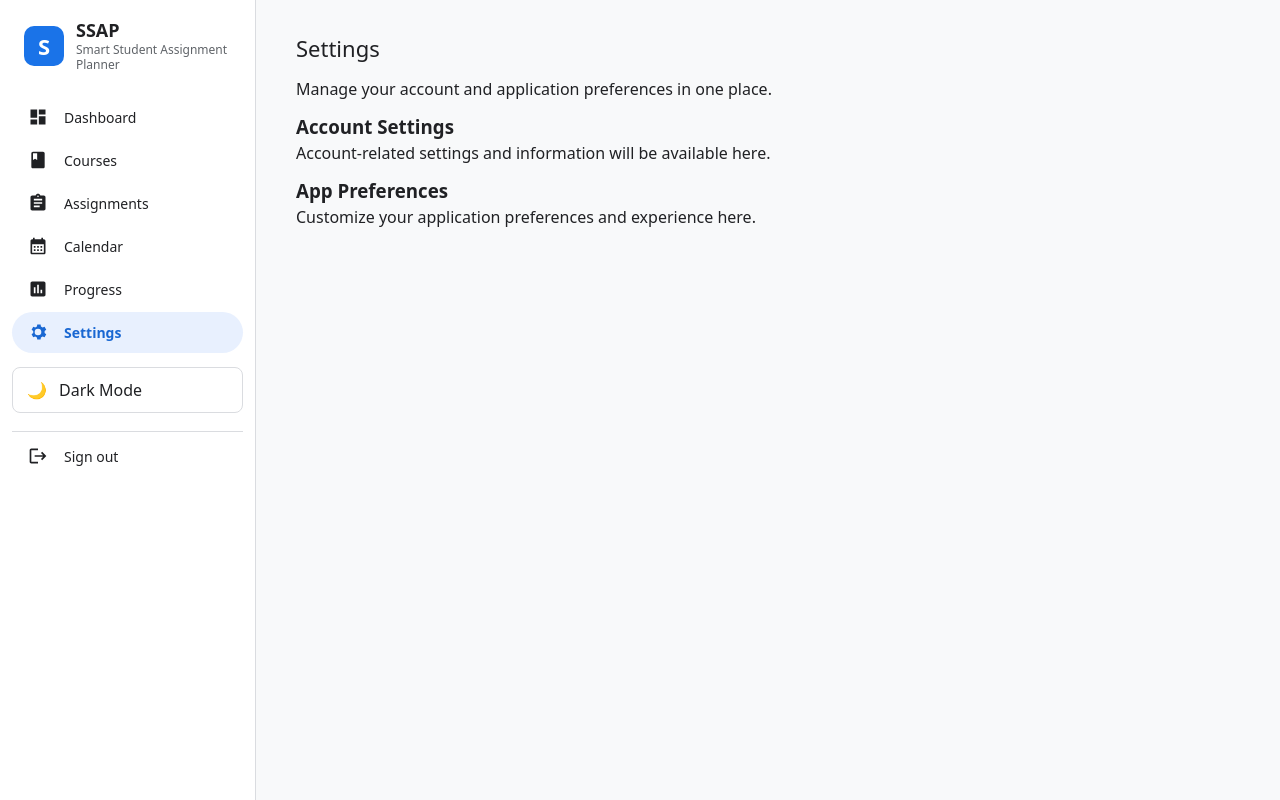
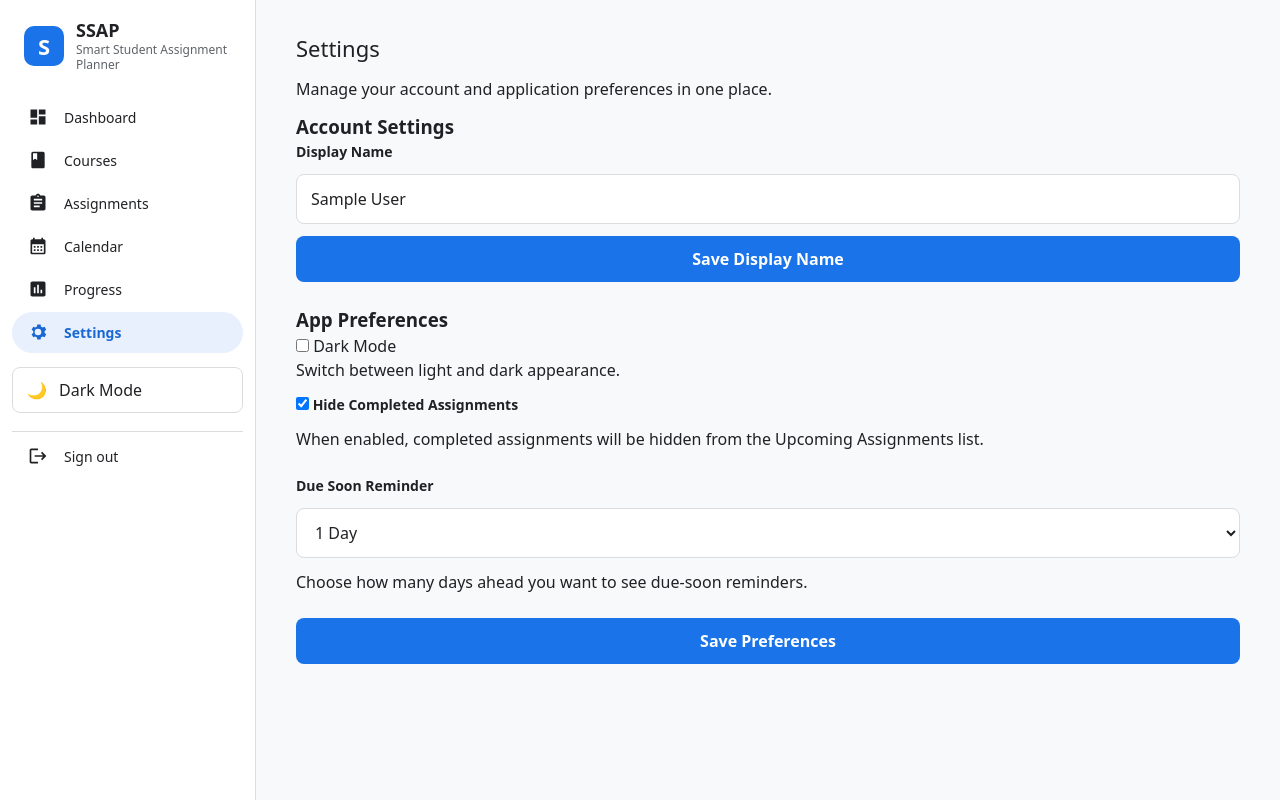
Before and after one commit to BhavyaSura/Smart-Student-Assignment-Planner, a Flask app: page /settings/ in a window 1280 px wide. Run offline with Flask 3, Linux system fonts and the light colour scheme; the visitor is signed in with stand-in values (Sample User, id 1); tables that the repository leaves empty hold one stand-in row (values such as "Sample post").

Commit message:
SSAP-33: Add student settings and preferences

```diff
--- a/features/settings/__init__.py
+++ b/features/settings/__init__.py
@@ -19,6 +19,8 @@ NAV = {
         'M12 8a4 4 0 1 0 0 8 4 4 0 0 0 0-8zm8 4a8 8 0 0 1-.1 1.2l2 1.6-2 3.5-2.4-1a8 8 0 0 1-2 1.2l-.4 2.5h-4l-.4-2.5a8 8 0 0 1-2-1.2l-2.4 1-2-3.5 2-1.6a8 8 0 0 1 0-2.4l-2-1.6 2-3.5 2.4 1a8 8 0 0 1 2-1.2l.4-2.5h4l.4 2.5a8 8 0 0 1 2 1.2l2.4-1 2 3.5-2 1.6A8 8 0 0 1 20 12z'
     ),
 }
+# Register the Settings database model.
+from . import models  # noqa: E402,F401
 
 # Load the Settings routes.
 from . import routes  # noqa: E402,F401
--- a/features/settings/routes.py
+++ b/features/settings/routes.py
@@ -2,17 +2,69 @@
 features/settings/routes.py -- Settings home page.
 """
 
-from flask import render_template, session
+from flask import render_template, session, request, redirect, url_for, flash
+from models import db
 from . import settings_bp
+from .models import UserSettings
 
 
-@settings_bp.route('/')
+@settings_bp.route('/', methods=['GET', 'POST'])
 def settings():
     # Only signed-in students can access Settings.
     user_id = session.get('user_id')
 
     if user_id is None:
-        from flask import redirect, url_for
         return redirect(url_for('auth.login'))
 
-    return render_template('settings/home.html')
+    # Find this student's settings.
+    user_settings = UserSettings.query.filter_by(
+        user_id=user_id
+    ).first()
+
+    # Create settings if this student doesn't have any yet.
+    if user_settings is None:
+        user_settings = UserSettings(user_id=user_id)
+        db.session.add(user_settings)
+        db.session.commit()
+
+
+    # Save student settings.
+    if request.method == 'POST':
+        setting_type = request.form.get('setting_type')
+
+        if setting_type == 'hide_completed':
+            user_settings.hide_completed = (
+                request.form.get('hide_completed') == 'on'
+            )
+
+            # Save the Due Soon Reminder preference.
+            due_soon_days = request.form.get(
+                'due_soon_days', '3'
+            )
+
+            if due_soon_days in ('1', '3', '7'):
+                user_settings.due_soon_days = int(due_soon_days)
+                db.session.commit()
+                flash('Preferences updated successfully!')
+            else:
+                flash('Please select a valid reminder window.')
+
+        elif setting_type is None:
+            # Save the student's display name.
+            display_name = request.form.get(
+                'display_name', ''
+            ).strip()
+
+            if len(display_name) > 100:
+                flash('Display name must be 100 characters or fewer.')
+            else:
+                user_settings.display_name = display_name or None
+                db.session.commit()
+                flash('Display name updated successfully!')
+
+        return redirect(url_for('settings.settings'))
+
+    return render_template(
+        'settings/home.html',
+        user_settings=user_settings
+    )
--- a/templates/settings/home.html
+++ b/templates/settings/home.html
@@ -2,19 +2,106 @@
 
 {% block content %}
 <div class="settings-page">
-
 <h2>Settings</h2>
 <p>Manage your account and application preferences in one place.</p>
 
 <section class="settings-section">
 <h3>Account Settings</h3>
-        <p>Account-related settings and information will be available here.</p>
+
+<form method="POST" action="{{ url_for('settings.settings') }}">
+<label for="display_name">Display Name</label>
+
+<input
+type="text"
+id="display_name"
+name="display_name"
+value="{{ user_settings.display_name or '' }}"
+maxlength="100"
+placeholder="Enter your preferred name"
+>
+
+<button type="submit">Save Display Name</button>
+</form>
 </section>
+
 
 <section class="settings-section">
     <h3>App Preferences</h3>
-        <p>Customize your application preferences and experience here.</p>
+<div class="settings-theme">
+    <label for="settings-dark-mode">
+        <input type="checkbox" id="settings-dark-mode">
+        Dark Mode
+    </label>
+    <p>Switch between light and dark appearance.</p>
+</div>
+
+<script>
+    document.addEventListener("DOMContentLoaded", function () {
+        const darkModeCheckbox =
+            document.getElementById("settings-dark-mode");
+
+        function syncDarkMode() {
+            darkModeCheckbox.checked =
+                document.documentElement.getAttribute("data-theme") === "dark";
+        }
+
+        syncDarkMode();
+
+        darkModeCheckbox.addEventListener("change", function () {
+            const newTheme = darkModeCheckbox.checked ? "dark" : "light";
+
+            localStorage.setItem("ssap-theme", newTheme);
+            applyTheme(newTheme);
+        });
+
+        const sidebarThemeToggle =
+            document.getElementById("theme-toggle");
+
+        if (sidebarThemeToggle) {
+            sidebarThemeToggle.addEventListener("click", syncDarkMode);
+        }
+    });
+</script>
+
+    <form method="POST" action="{{ url_for('settings.settings') }}">
+        <input type="hidden" name="setting_type" value="hide_completed">
+
+        <label for="hide_completed">
+            <input
+                type="checkbox"
+                id="hide_completed"
+                name="hide_completed"
+                value="on"
+                {% if user_settings.hide_completed %}checked{% endif %}
+            >
+            Hide Completed Assignments
+        </label>
+        <p>
+            When enabled, completed assignments will be hidden
+            from the Upcoming Assignments list.
+        </p>
+<label for="due_soon_days">Due Soon Reminder</label>
+
+<select id="due_soon_days" name="due_soon_days">
+    <option value="1"
+        {% if user_settings.due_soon_days == 1 %}selected{% endif %}>
+        1 Day
+    </option>
+
+    <option value="3"
+        {% if user_settings.due_soon_days == 3 %}selected{% endif %}>
+        3 Days
+    </option>
+
+    <option value="7"
+        {% if user_settings.due_soon_days == 7 %}selected{% endif %}>
+        7 Days
+    </option>
+</select>
+
+<p>Choose how many days ahead you want to see due-soon reminders.</p>
+        <button type="submit">Save Preferences</button>
+    </form>
 </section>
-
 </div>
 {% endblock %}
```
Also changed, not shown: features/assignments/upcoming.py (+34 -7 lines), features/dashboard/due_soon_alert.py (+20 -6 lines), features/dashboard/greeting.py (+6 -1 lines), features/settings/models.py (added, +39 -0 lines). Lines whose indentation alone changed are shown as unchanged.
